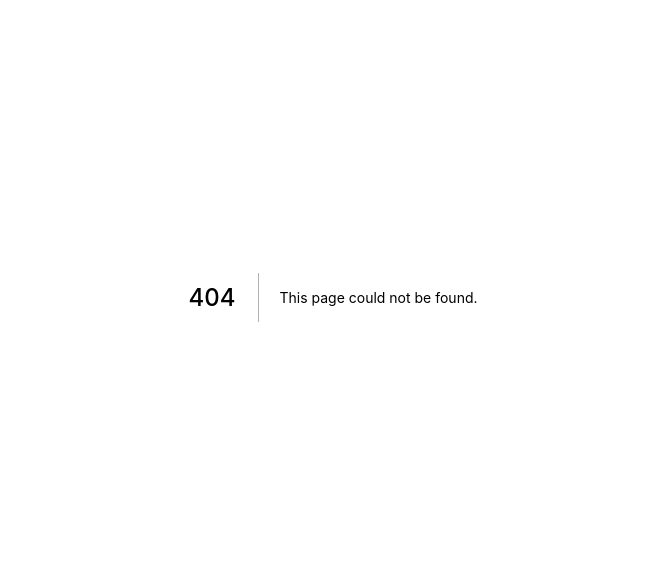
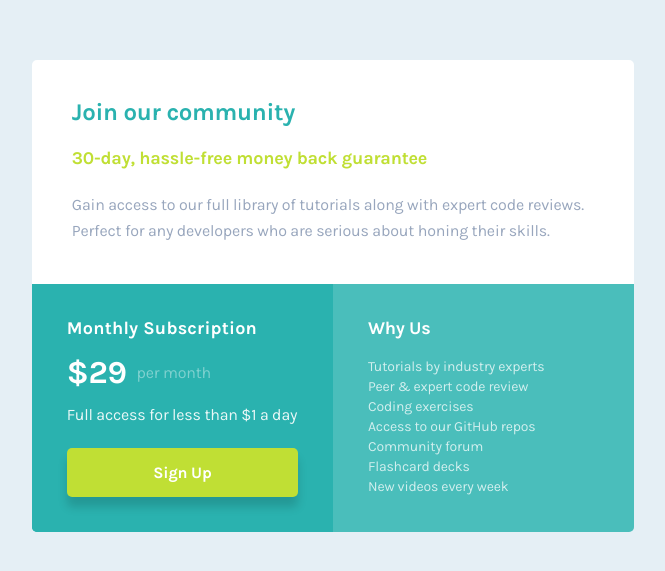
Before and after one commit to tloyan/frontendmentor, a Next.js app: page /single-price-grid-component in a window 1280 px wide. Before the commit this address had no page. Shown: the part 103-674 px from the top of the page, without its empty margins (307-972 px from the left). Built offline with nearby package versions, Linux system fonts and the light colour scheme.

Commit message:
commit single-price-grid-component

```diff
--- /dev/null
+++ b/components/single-price-grid-component/index.js
@@ -0,0 +1,41 @@
+import style from './style.module.css';
+
+const SinglePriceGridComponentComponent = () => (
+  <div className={style.container}>
+    <div className={style.container_centered}>
+      <div className={style.introduction_container}>
+        <h1>Join our community</h1>
+        <p className={style.subtitle}>30-day, hassle-free money back guarantee</p>
+        <p>
+          Gain access to our full library of tutorials along with expert code reviews.
+          Perfect for any developers who are serious about honing their skills.
+        </p>
+      </div>
+      <div className={style.main_container}>
+        <div className={style.subscription_container}>
+          <p>Monthly Subscription</p>
+          <p>
+            <span>$29</span>
+            <span>per month</span>
+          </p>
+          <p>Full access for less than $1 a day</p>
+          <button>Sign Up</button>
+        </div>
+        <div className={style.description_container}>
+          <p className={style.description_title}>Why Us</p>
+          <p className={style.description}>
+            <span>Tutorials by industry experts</span>
+            <span>Peer & expert code review</span>
+            <span>Coding exercises</span>
+            <span>Access to our GitHub repos</span>
+            <span>Community forum</span>
+            <span>Flashcard decks</span>
+            <span>New videos every week</span>
+          </p>
+        </div>
+      </div>
+    </div>
+  </div>
+);
+
+export default SinglePriceGridComponentComponent;
--- /dev/null
+++ b/components/single-price-grid-component/style.module.css
@@ -0,0 +1,218 @@
+.container {
+  --cyan: hsl(179, 62%, 43%);
+  --bright-yellow: hsl(71, 73%, 54%);
+  --light-gray: hsl(204, 43%, 93%);
+  --grayish-blue: hsl(218, 22%, 67%);
+
+  --font-family: 'Karla', sans-serif;
+  --font-size: 16px;
+  --weight-regular: 400;
+  --weight-bold: 700;
+
+  font-family: var(--font-family);
+  font-size: var(--font-size);
+  font-weight: var(--weight-regular);
+
+  min-height: 100%;
+
+  display: flex;
+  flex-direction: column;
+  justify-content: center;
+  align-items: center;
+
+  background-color: var(--light-gray);
+}
+
+.container_centered {
+  max-width: 311px;
+}
+
+.introduction_container {
+  padding-top: 28px;
+  padding-bottom: 32px;
+  padding-left: 24px;
+  padding-right: 24px;
+  border-top-left-radius: 5px;
+  border-top-right-radius: 5px;
+  background-color: white;
+}
+
+.introduction_container > * + * {
+  margin-top: 24px;
+}
+
+.introduction_container > h1 {
+  font-size: 20px;
+  font-weight: var(--weight-bold);
+  letter-spacing: -0.19px;
+  color: var(--cyan);
+}
+
+.introduction_container > p:first-of-type {
+  font-size: 15px;
+  font-weight: var(--weight-bold);
+  letter-spacing: -0.19px;
+  line-height: 20px;
+  color: var(--bright-yellow);
+}
+
+.introduction_container > p:last-of-type {
+  font-size: 14px;
+  letter-spacing: -0.17px;
+  line-height: 26px;
+  color: var(--grayish-blue);
+}
+
+.main_container {
+  display: flex;
+  flex-direction: column;
+  justify-content: center;
+  align-items: stretch;
+  color: white;
+
+
+  border-bottom-left-radius: 5px;
+  border-bottom-right-radius: 5px;
+  background-color: var(--cyan);
+}
+
+.subscription_container {
+  padding: 24px;
+}
+
+.subscription_container > p:first-of-type {
+  font-size: 18px;
+  font-weight: var(--weight-bold);
+  letter-spacing: 0.22px;
+}
+
+.subscription_container > p:nth-of-type(2) {
+  margin-top: 20px;
+  display: flex;
+  flex-direction: row;
+  align-items: center;
+  font-size: 16px;
+  letter-spacing: -0.2px;
+  color: var(--light-gray);
+}
+
+.subscription_container > p:nth-of-type(2) > span:first-of-type {
+  font-size: 32px;
+  font-weight: var(--weight-bold);
+  letter-spacing: -0.4px;
+  color: white;
+}
+
+.subscription_container > p:nth-of-type(2) > span:last-of-type {
+  margin-left: 10px;
+  color: hsla(0, 100%, 100%, 40%);
+}
+
+.subscription_container > p:last-of-type {
+  margin-top: 18px;
+  letter-spacing: -0.2px;
+  color: hsla(0, 100%, 100%, 90%);
+}
+
+.subscription_container > button {
+  margin-top: 25px;
+  width: 100%;
+  padding: 15px;
+
+  font-size: 16px;
+  font-weight: var(--weight-bold);
+  letter-spacing: -0.2px;
+
+  border: none;
+  outline: none;
+  border-radius: 5px;
+
+  background-color: var(--bright-yellow);
+  box-shadow: 0px 10px 10px 0px hsla(0, 0%, 0%, 15%);
+}
+
+.subscription_container > button:active {
+  background-color: hsl(71, 73%, 50%);
+  box-shadow: none;
+}
+
+.description_container {
+  padding: 24px;
+
+  border-bottom-left-radius: 5px;
+  border-bottom-right-radius: 5px;
+  background-color: hsla(0, 100%, 100%, 15%);
+}
+
+.description_container > * {
+  background-color: transparent;
+}
+
+.description_container > p:first-of-type {
+  font-size: 18px;
+  font-weight: var(--weight-bold);
+  letter-spacing: -0.22px;
+}
+
+.description_container > p:last-of-type {
+  margin-top: 20px;
+  font-size: 14px;
+  letter-spacing: -0.17px;
+  line-height: 20px;
+  color: hsla(0, 100%, 100%, 75%);
+
+  display: flex;
+  flex-direction: column;
+}
+
+@media(min-width: 700px) {
+  .container {
+    flex-direction: row;
+  }
+
+  .container_centered {
+    max-width: 645px;
+    height: 475px;
+  }
+
+  .introduction_container {
+    padding: 40px;
+  }
+
+  .introduction_container > h1 {
+    font-size: 24px;
+    letter-spacing: -0.3px;
+  }
+
+  .introduction_container > p:first-of-type {
+    font-size: 18px;
+    letter-spacing: -0.22px;
+  }
+
+  .introduction_container > p:last-of-type {
+    max-width: 55ch;
+    font-size: 16px;
+    letter-spacing: -0.20px;
+  }
+
+  .main_container {
+    flex-direction: row;
+
+    border-bottom-left-radius: 5px;
+    border-bottom-right-radius: 5px;
+  }
+
+  .main_container > * {
+    width: 50%;
+  }
+
+  .subscription_container {
+    padding: 35px;
+    border-bottom-left-radius: 5px;
+  }
+
+  .description_container {
+    padding: 35px;
+    border-bottom-left-radius: 0px;
+  }
+}
--- /dev/null
+++ b/pages/single-price-grid-component/index.js
@@ -0,0 +1,16 @@
+import { Fragment } from 'react';
+import Head from 'next/head';
+
+import SinglePriceGridComponentComponent from '../../components/single-price-grid-component';
+
+const SinglePriceGridComponentPage = () => (
+  <Fragment>
+    <Head>
+      <title>Frontend Mentor | Single Price Grid Component</title>
+      <link rel="icon" src="/favicon.ico" />
+    </Head>
+    <SinglePriceGridComponentComponent />
+  </Fragment>
+);
+
+export default SinglePriceGridComponentPage;
```
